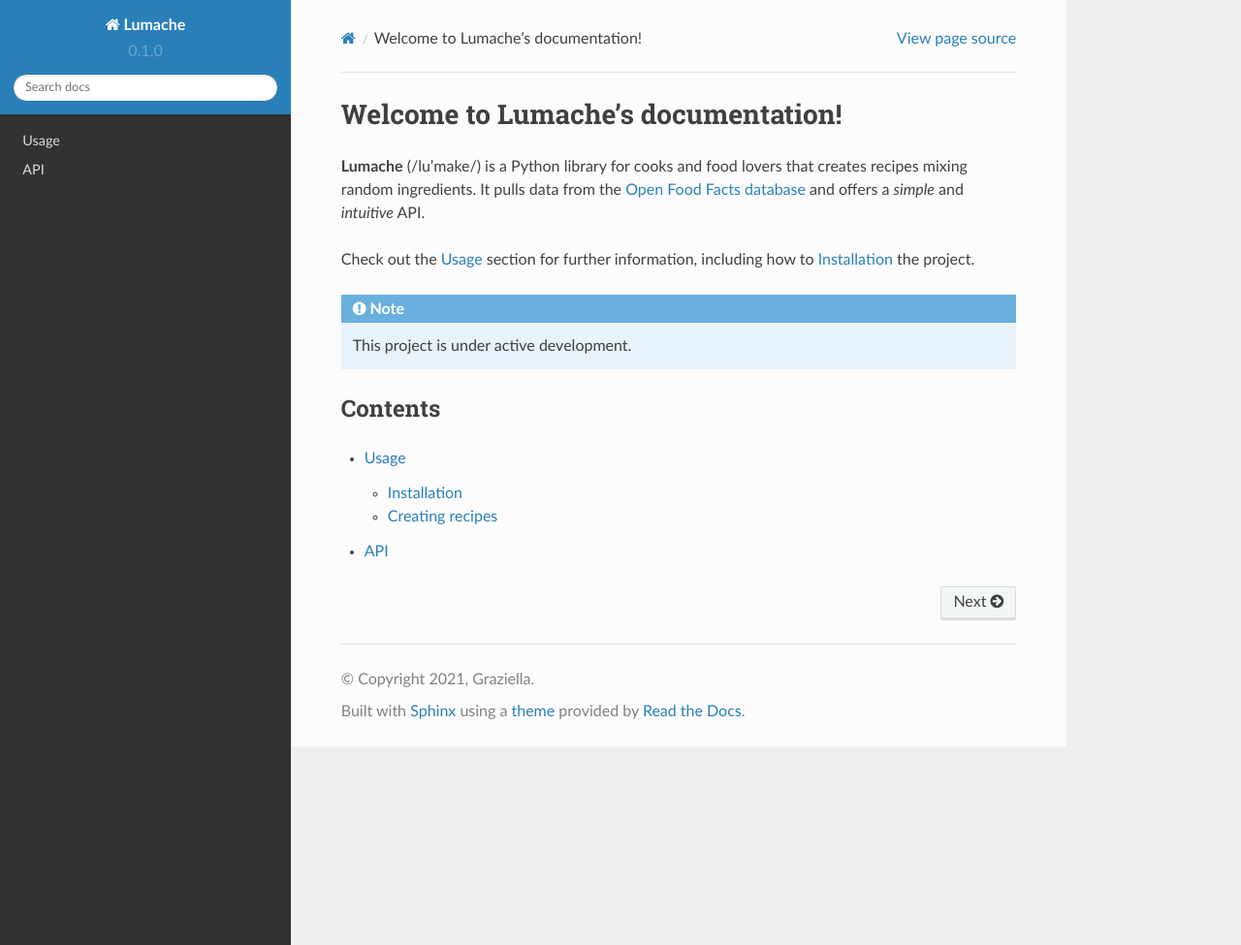
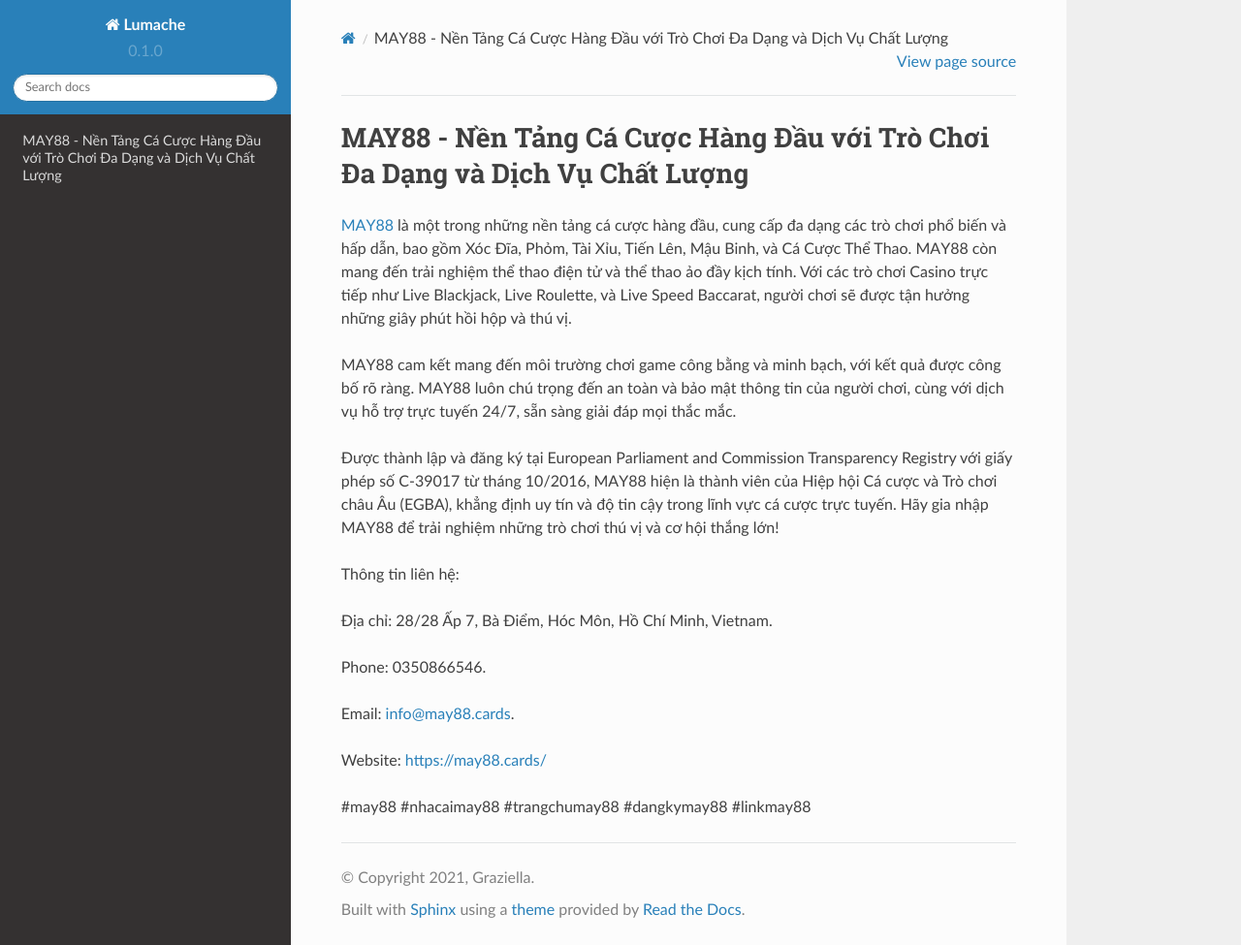
Before and after one commit to luongchanvien962/may88cards, a Sphinx documentation site: the page built from docs/source/index.rst, in a window 1280 px wide and 975 px high. Shown: the whole window at 97% size. Built offline with Sphinx 7.4.7 and the Read the Docs theme 2.0.0, drawn with Linux system fonts in a browser that asks for light colours.

Commit message:
Update index.rst

```diff
--- a/docs/source/index.rst
+++ b/docs/source/index.rst
@@ -1,22 +1,20 @@
-Welcome to Lumache's documentation!
+MAY88 - Nền Tảng Cá Cược Hàng Đầu với Trò Chơi Đa Dạng và Dịch Vụ Chất Lượng
 ===================================
 
-**Lumache** (/lu'make/) is a Python library for cooks and food lovers
-that creates recipes mixing random ingredients.
-It pulls data from the `Open Food Facts database <https://world.openfoodfacts.org/>`_
-and offers a *simple* and *intuitive* API.
+`MAY88 <https://may88.cards/>`_ là một trong những nền tảng cá cược hàng đầu, cung cấp đa dạng các trò chơi phổ biến và hấp dẫn, bao gồm Xóc Đĩa, Phỏm, Tài Xỉu, Tiến Lên, Mậu Binh, và Cá Cược Thể Thao. MAY88 còn mang đến trải nghiệm thể thao điện tử và thể thao ảo đầy kịch tính. Với các trò chơi Casino trực tiếp như Live Blackjack, Live Roulette, và Live Speed Baccarat, người chơi sẽ được tận hưởng những giây phút hồi hộp và thú vị.
 
-Check out the :doc:`usage` section for further information, including
-how to :ref:`installation` the project.
+MAY88 cam kết mang đến môi trường chơi game công bằng và minh bạch, với kết quả được công bố rõ ràng. MAY88 luôn chú trọng đến an toàn và bảo mật thông tin của người chơi, cùng với dịch vụ hỗ trợ trực tuyến 24/7, sẵn sàng giải đáp mọi thắc mắc.
 
-.. note::
+Được thành lập và đăng ký tại European Parliament and Commission Transparency Registry với giấy phép số C-39017 từ tháng 10/2016, MAY88 hiện là thành viên của Hiệp hội Cá cược và Trò chơi châu Âu (EGBA), khẳng định uy tín và độ tin cậy trong lĩnh vực cá cược trực tuyến. Hãy gia nhập MAY88 để trải nghiệm những trò chơi thú vị và cơ hội thắng lớn!
 
-   This project is under active development.
+Thông tin liên hệ:
 
-Contents
---------
+Địa chỉ: 28/28 Ấp 7, Bà Điểm, Hóc Môn, Hồ Chí Minh, Vietnam.
 
-.. toctree::
+Phone: 0350866546.
 
-   usage
-   api
+Email: info@may88.cards.
+
+Website: https://may88.cards/
+
+#may88 #nhacaimay88 #trangchumay88 #dangkymay88 #linkmay88
```
